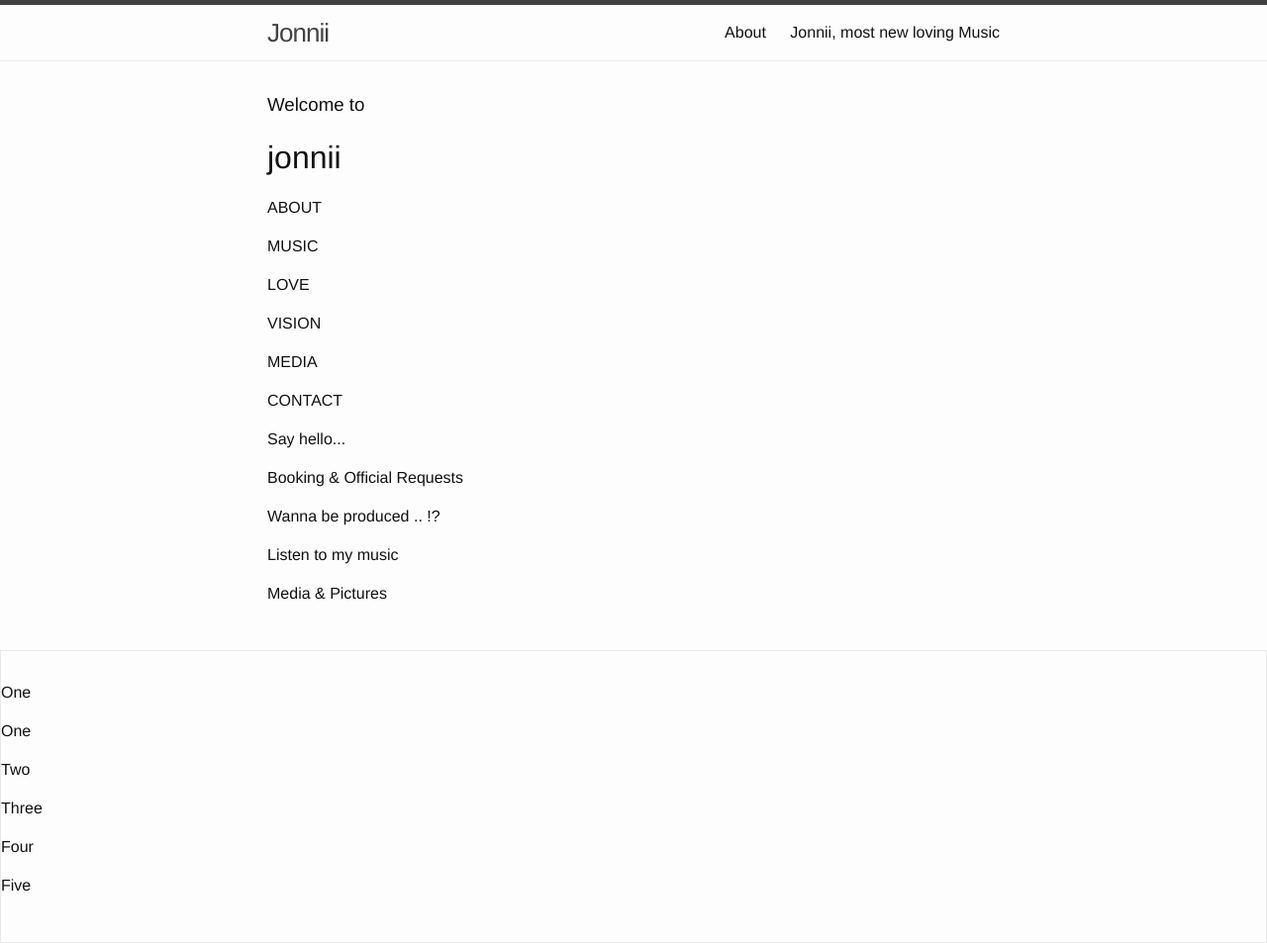
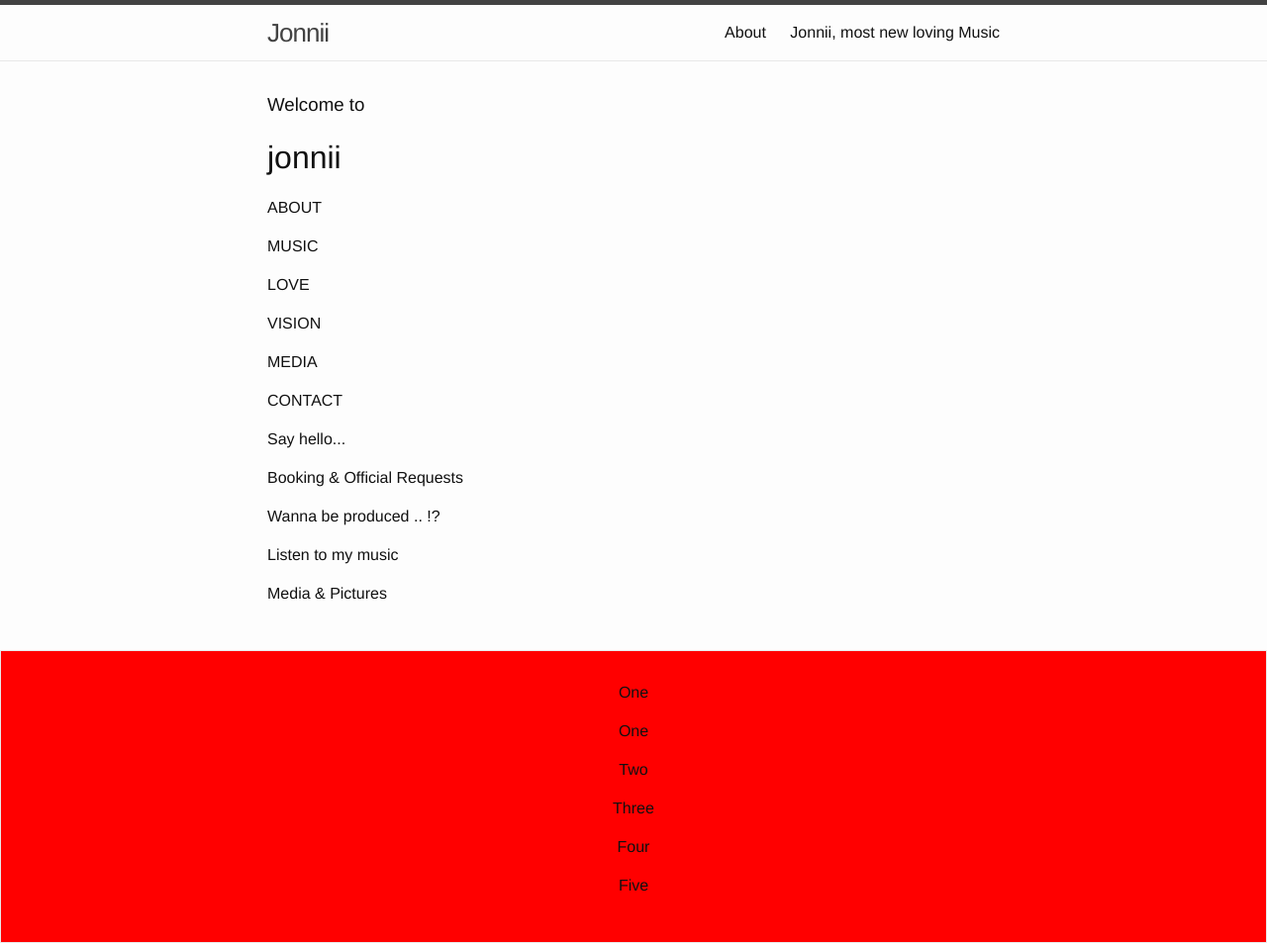
Before and after one commit to ValleHD/ValleHD.github.io, a Jekyll site: the page built from index.html, in a window 1280 px wide. Shown: the whole page at 99% size. Built offline with Jekyll 4.4.1, drawn with Linux system fonts in a browser that asks for light colours.

Commit message:
Update _layout.scss

```diff
--- a/_sass/_layout.scss
+++ b/_sass/_layout.scss
@@ -100,11 +100,13 @@
 .site-footer {
     border: 1px solid $grey-color-light;
     padding: $spacing-unit 0;
-    background-colour: Tomato;
+    background-color: #FF0000;
+    text-align: center;
 }
 
 .Icon {
     display: inline-block;
+    beckground-color: white;
 }
 
 
```
